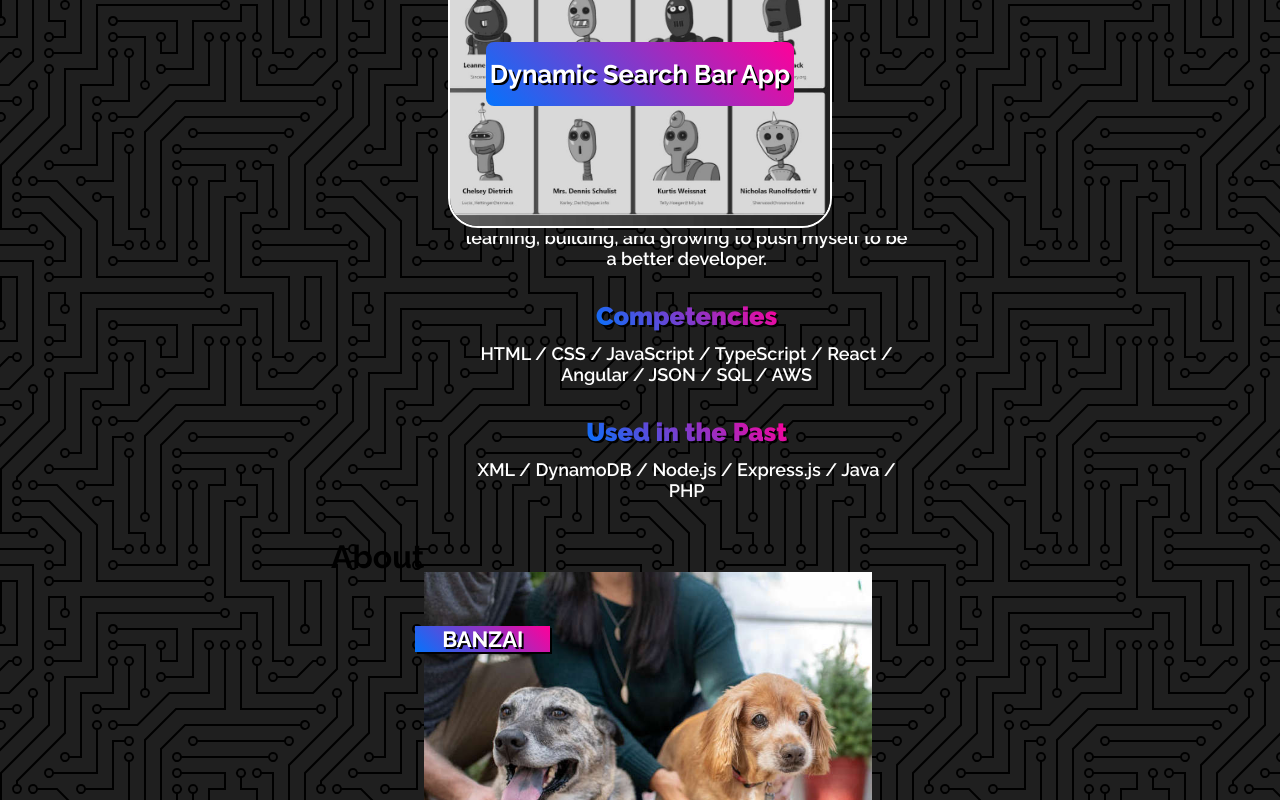
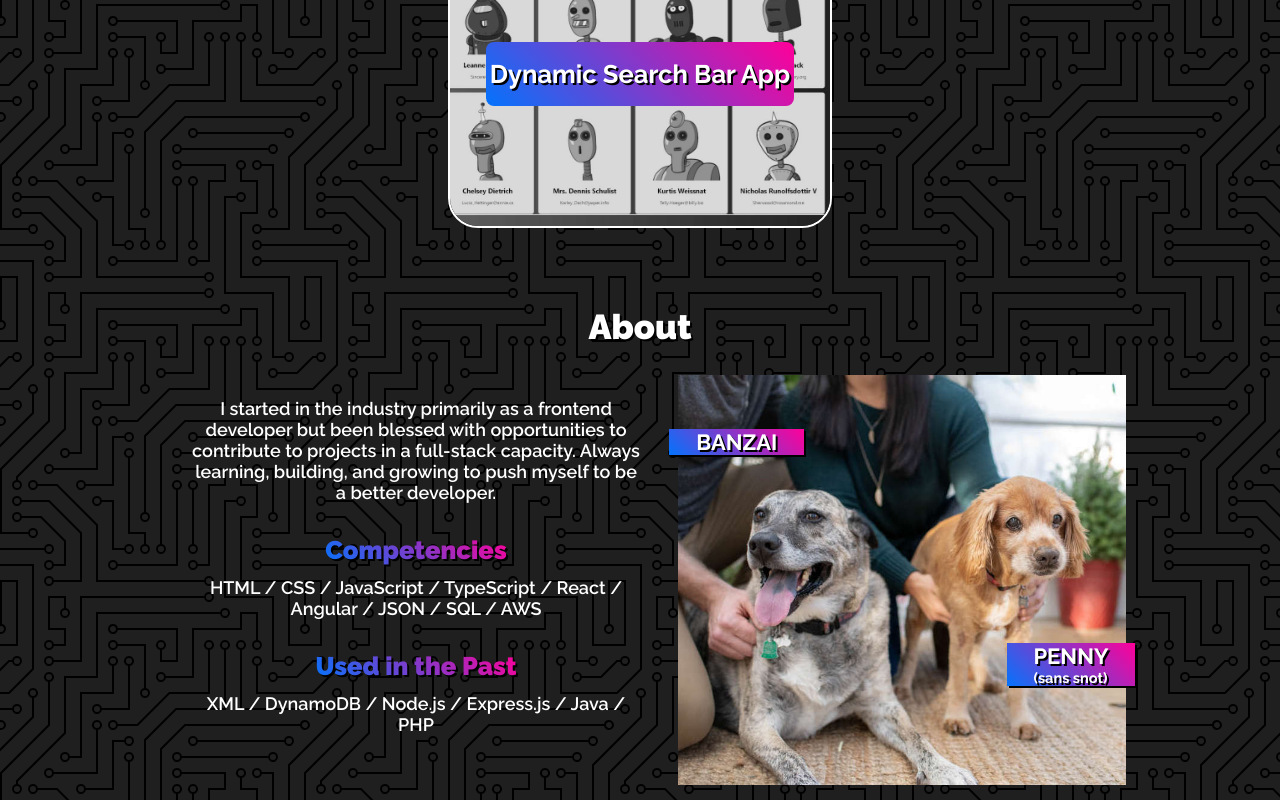
Before and after one commit to justigo86/iamotto-refactor, a React (Create React App) app: page / in a window 1280 px wide. Shown: the part 1500-2300 px from the top of the page. Built offline with nearby package versions, Linux system fonts and the light colour scheme.

Commit message:
updated about.scss

```diff
--- a/src/components/about/about.scss
+++ b/src/components/about/about.scss
@@ -6,6 +6,7 @@ $mediaMedium: 1200px;
 .about-container {
   height: 80vh;
   display: flex;
+  flex-direction: column;
   align-items: center;
   justify-content: center;
   overflow: hidden;
@@ -14,6 +15,19 @@ $mediaMedium: 1200px;
     height: 110vh;
   }
   /* border: 2px solid white; */
+
+  .about-title {
+    font-size: calc(24px + (28 - 14) * ((100vw - 300px) / (1600 - 300)));
+    color: white;
+    filter: drop-shadow(2px 2px #000);
+    font-weight: 900;
+    margin: 0 0 1.5vh;
+  }
+
+  .about-content-container {
+    display: flex;
+    align-items: center;
+    justify-content: center;
 
     .about-info-container {
       width: 35vw;
@@ -26,18 +40,6 @@ $mediaMedium: 1200px;
         width: 70vw;
       }
 
-    .about-title {
-      font-size: calc(24px + (28 - 14) * ((100vw - 300px) / (1600 - 300)));
-      background-image: $grade-color;
-      background-clip: text;
-      -webkit-background-clip: text;
-      -webkit-text-fill-color: transparent;
-      text-shadow: none;
-      filter: drop-shadow(2px 2px #000);
-      font-weight: 900;
-      margin: 0 0 1.5vh;
-    }
-
       .about-paragraph {
         font-size: calc(12px + (22 - 14) * ((100vw - 300px) / (1600 - 300)));
         font-weight: 600;
@@ -48,6 +50,11 @@ $mediaMedium: 1200px;
 
       .subheading {
         font-size: calc(18px + (24 - 14) * ((100vw - 300px) / (1600 - 300)));
+        background-image: $grade-color;
+        background-clip: text;
+        -webkit-background-clip: text;
+        -webkit-text-fill-color: transparent;
+        text-shadow: none;
       }
     }
 
@@ -91,3 +98,4 @@ $mediaMedium: 1200px;
       }
     }
   }
+}
```
Lines whose indentation alone changed are shown as unchanged.
